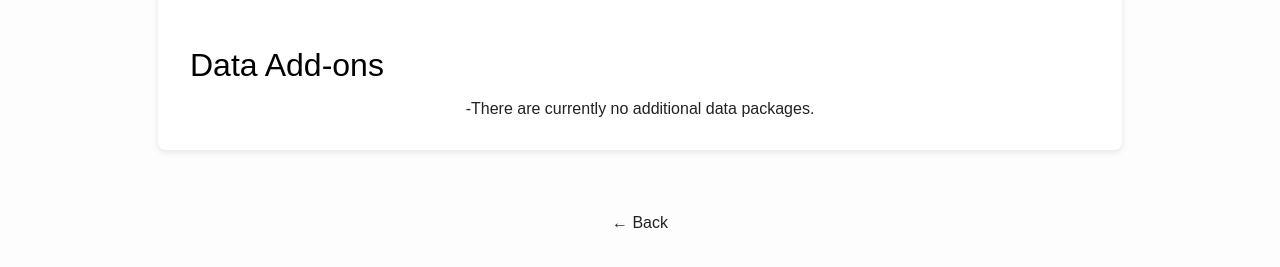
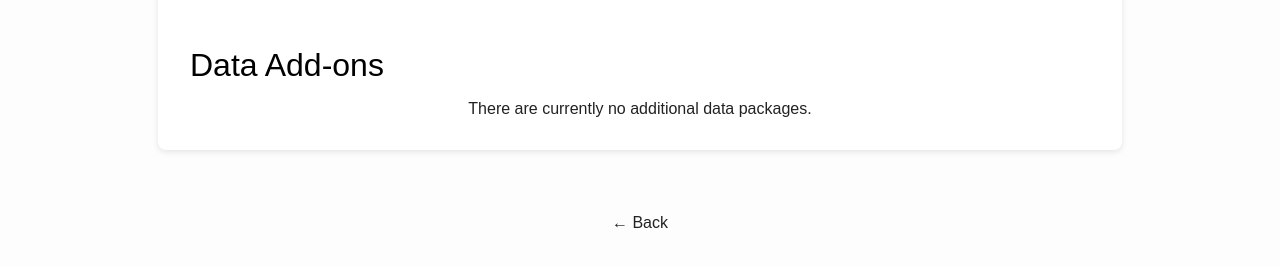
Before and after one commit to allen-otterstrom/CMF_data, a Jekyll site: the page built from add-on.md, in a window 1280 px wide. Shown: the part 279-546 px from the top of the page. Built offline with Jekyll 4.4.1, drawn with Linux system fonts in a browser that asks for light colours.

Commit message:
Update add-on.md

```diff
--- a/add-on.md
+++ b/add-on.md
@@ -13,5 +13,5 @@ title: add-ons
 
 <h1 style="text-align:left;">Data Add-ons</h1>
 <p>
-  -There are currently no additional data packages.
+  There are currently no additional data packages.
 </p>
```
